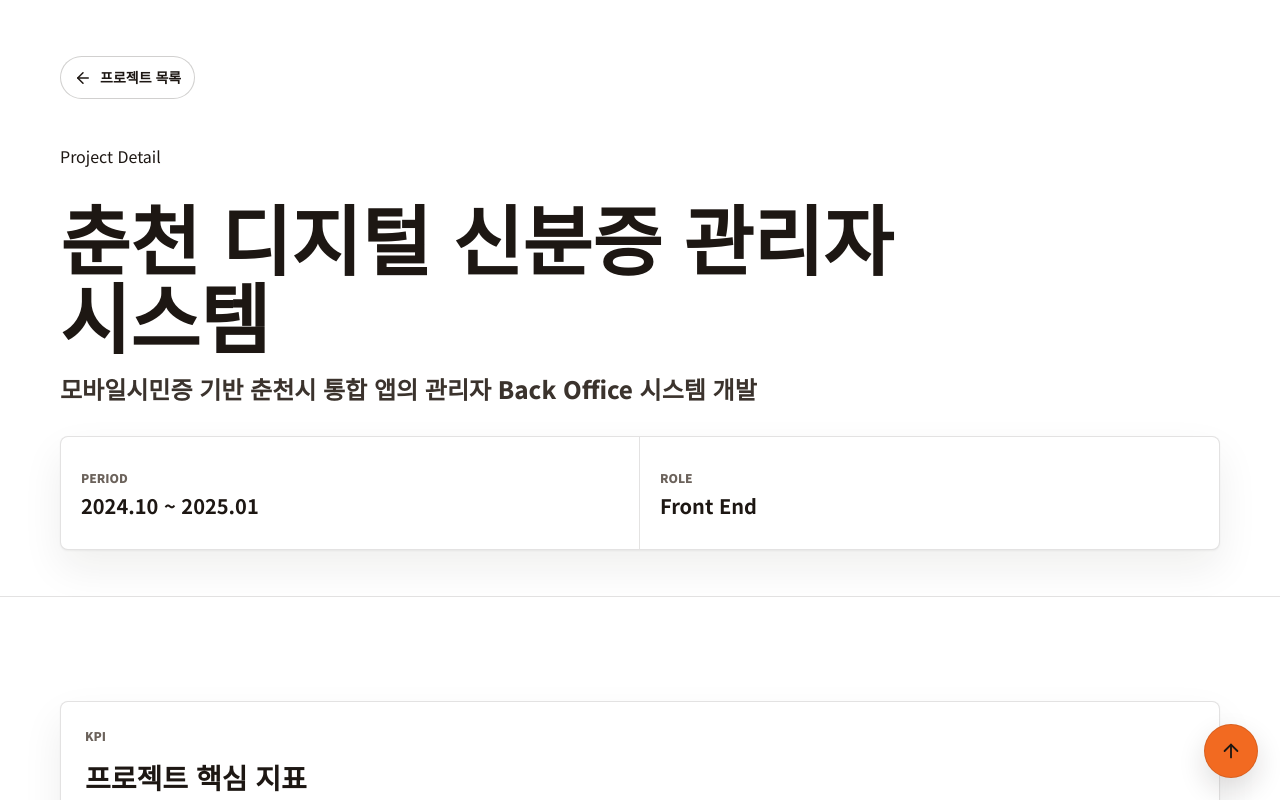
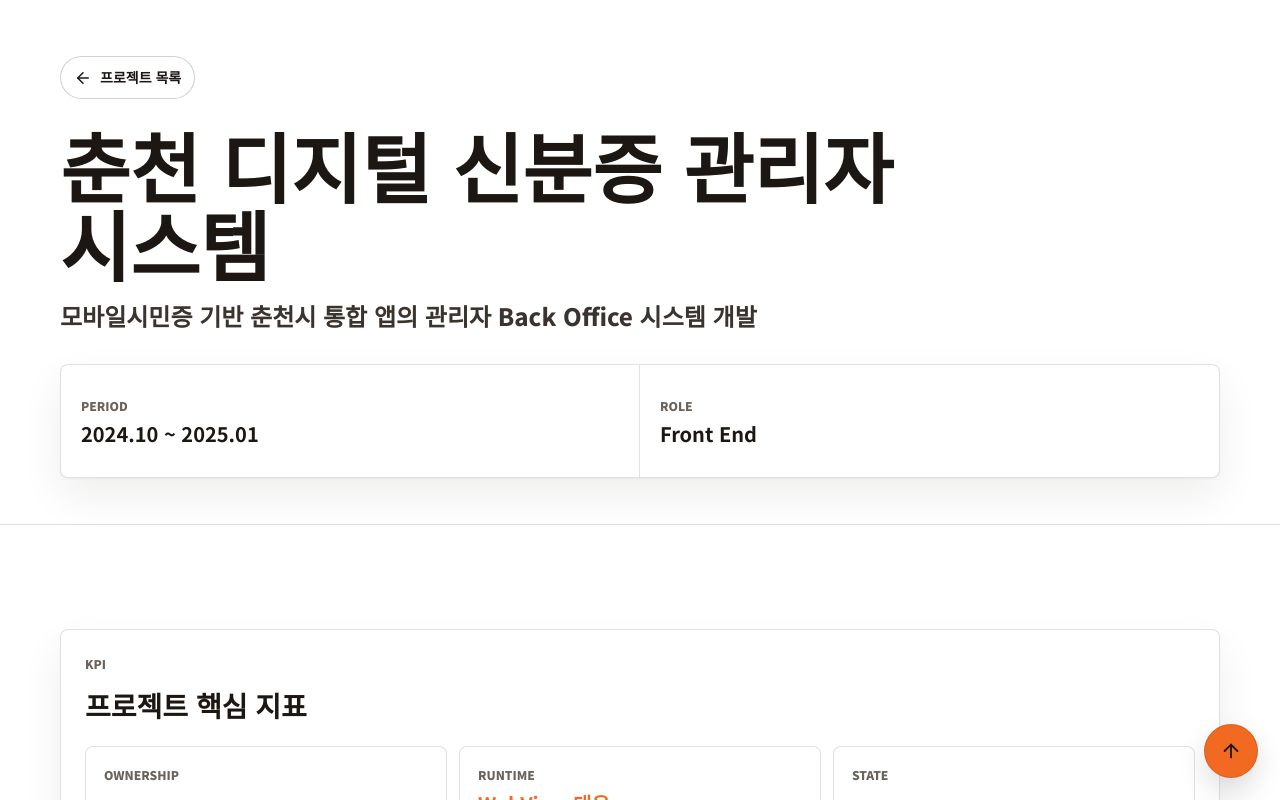
Before and after one commit to 960403jo/portfolio, a Next.js app: page /projects/chuncheon-digital-id-admin in a window 1280 px wide. Shown: the top 800 px of the page. Built offline with nearby package versions, Linux system fonts and the light colour scheme; no server answers.

Commit message:
Remove project detail eyebrow

```diff
--- a/app/projects/[slug]/page.tsx
+++ b/app/projects/[slug]/page.tsx
@@ -54,7 +54,6 @@ export default async function ProjectDetailPage({ params }: ProjectPageProps) {
               <span>프로젝트 목록</span>
             </Link>
             <div className="project-detail-hero__copy">
-              <p className="eyebrow">Project Detail</p>
               <h1>{project.name}</h1>
               <p>{project.description}</p>
             </div>
```
Also changed, not shown: 4 other files (tests, documents, lock files or other folders).
